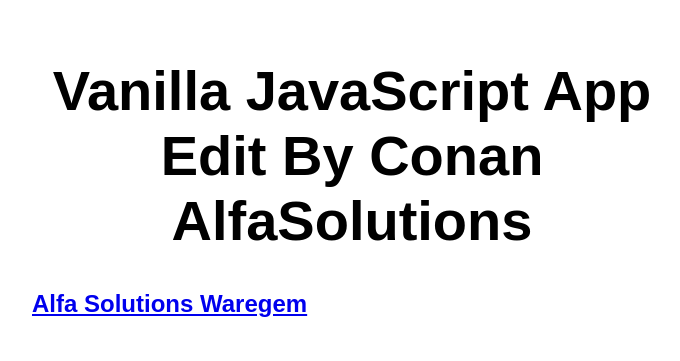
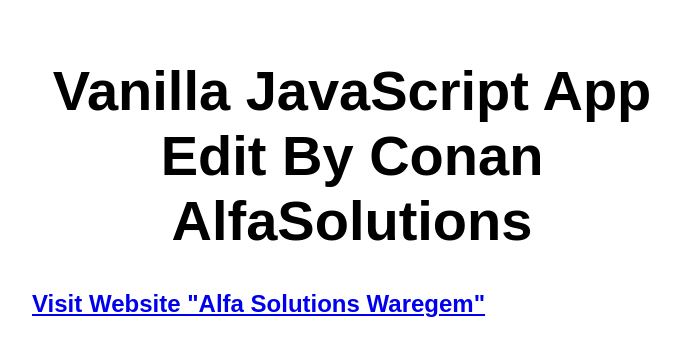
Before and after one commit to conan-vandenbossche/my-first-static-web-app, a website: page src/index.html in a window 1280 px wide. Shown: the whole page, without its empty margins (288-968 px from the left). Drawn offline with Linux system fonts and the light colour scheme.

Commit message:
Update index.html

```diff
--- a/src/index.html
+++ b/src/index.html
@@ -11,7 +11,7 @@
 <body>
   <main>
     <h1>Vanilla JavaScript App Edit By Conan AlfaSolutions</h1>
-    <h2><a href="https://www.alfasolutions.be/nl">Alfa Solutions Waregem</a></h2>
+    <h2><a href="https://www.alfasolutions.be/nl">Visit Website "Alfa Solutions Waregem"</a></h2>
   </main>
 </body>
 
```
